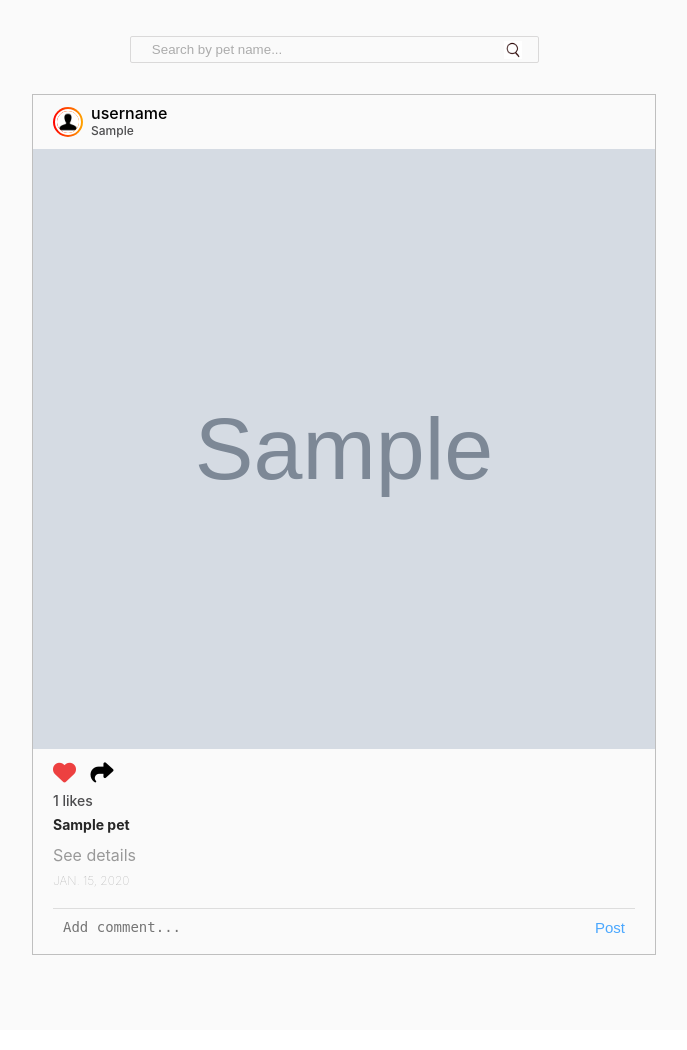
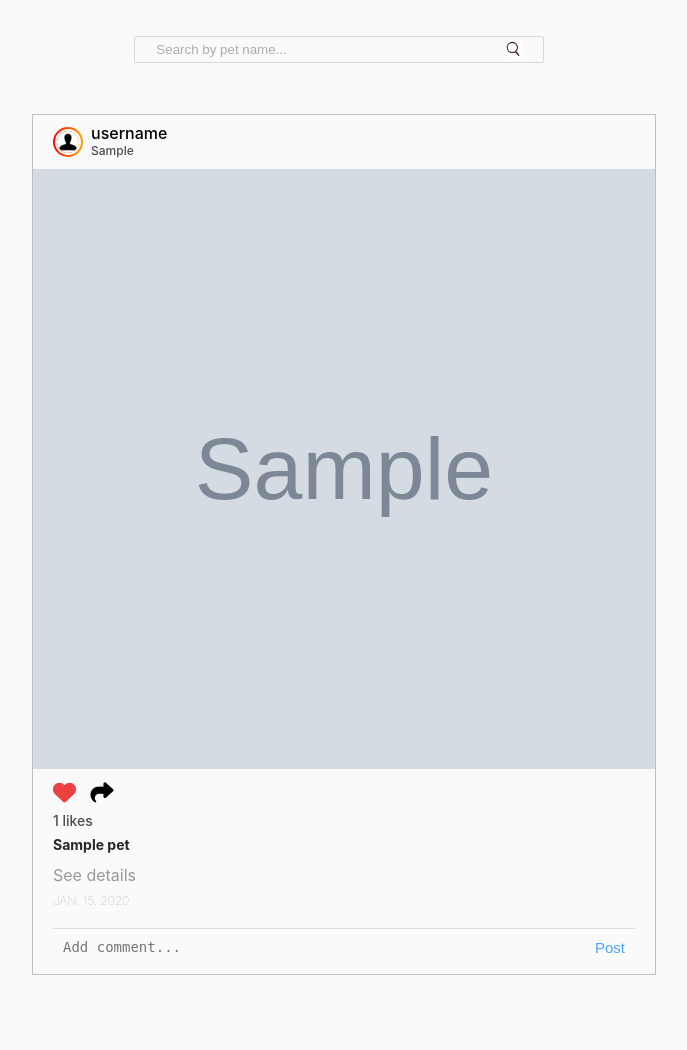
Before and after one commit to BozhidarEnchev/petstagram, a Django app: page / in a window 1280 px wide. Shown: the part 87-1137 px from the top of the page, without its empty margins (296-983 px from the left). Before the commit the page ends 1042 px from the top, so only its background shows below. Run offline with Django 5.2, Linux system fonts and the light colour scheme; tables that the repository leaves empty hold one stand-in row (values such as "Sample post"); grey boxes marked "Sample" are stand-in pictures.

Commit message:
feat: added search form

```diff
--- a/petstagram/common/forms.py
+++ b/petstagram/common/forms.py
@@ -9,3 +9,14 @@
         widgets = {
             'text': forms.Textarea(attrs={'placeholder': 'Add comment...'}),
         }
+
+
+class SearchForm(forms.Form):
+    pet_name = forms.CharField(
+        required=False,
+        widget=forms.TextInput(
+            attrs={
+                'placeholder': 'Search by pet name...',
+            }
+        )
+    )
--- a/petstagram/common/views.py
+++ b/petstagram/common/views.py
@@ -2,18 +2,26 @@
 
 from petstagram.common.models import Like
 from petstagram.photos.models import Photo
-from petstagram.common.forms import CommentForm
+from petstagram.common.forms import CommentForm, SearchForm
 from pyperclip import copy
 
 
 def home_page(request):
     photos = Photo.objects.all()
     comment_form = CommentForm()
+    search_form = SearchForm(request.GET)
+
+    if search_form.is_valid():
+        photos = photos.filter(
+            tagged_pets__name__icontains=search_form.cleaned_data['pet_name']
+        )
 
     context = {
         "photos": photos,
         "comment_form": comment_form,
+        "search_form": search_form,
     }
+
     return render(request, 'common/home-page.html', context=context)
 
 
--- a/static/css/home.css
+++ b/static/css/home.css
@@ -86,7 +86,7 @@
 .searchbar img {
     position: absolute;
     margin-left: -2.5rem;
-    margin-top: -0.8rem;
+    margin-top: -2.45rem;
 }
 
 .searchbar input::placeholder {
--- a/templates/common/home-page.html
+++ b/templates/common/home-page.html
@@ -6,8 +6,8 @@
         <div class="col-9">
 
             <!-- Start Searchbar Form -->
-            <form class="searchbar" method="post">
-                <input type="text" placeholder="Search by pet name...">
+            <form class="searchbar">
+                {{ search_form }}
                 <button>
                     <img src="{% static 'images/search.png' %}" height="18" alt="img2">
                 </button>
```
